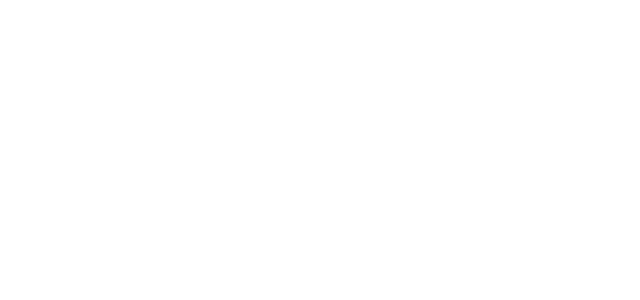
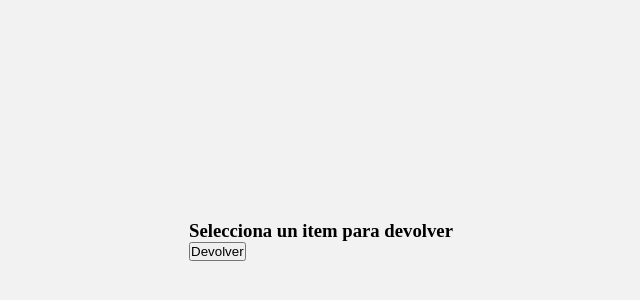
Before and after one commit to Corro-Kun/Loan-Manager.rust, a React (Vite) app in the folder frontend/: page /gestion/devolver in a window 1280 px wide. Before the commit this address had no page. Shown: the part 160-460 px from the top of the page, without its empty margins (319-959 px from the left). Built offline with nearby package versions, Linux system fonts and the light colour scheme; no server answers.

Commit message:
init Return

```diff
--- a/frontend/src/App.jsx
+++ b/frontend/src/App.jsx
@@ -13,6 +13,7 @@ import CreateStudent from "./page/createStudent.jsx";
 import LendPage from "./page/LendPage.jsx";
 import SelectItemPage from "./page/SelectItemPage.jsx";
 import HistorePage from "./page/HistorePage.jsx";
+import Return from "./page/Return.jsx";
 
 function App(){
   return(
@@ -34,6 +35,7 @@ function App(){
           <Route path="/prestamista" element={<Prestamista />} />
           <Route path="/gestion/prestamo" element={<LendPage />} />
           <Route path="/gestion/prestamo/selecionar" element={<SelectItemPage />} />
+          <Route path="/gestion/devolver" element={<Return />} />
           <Route path="/historial" element={<HistorePage />} />
         </Route>
       </Routes>
--- /dev/null
+++ b/frontend/src/components/ReturnDash/ReturnDash.jsx
@@ -0,0 +1,15 @@
+export default function ReturnDash(){
+  return(
+    <div>
+      <div>
+        <h3>Selecciona un item para devolver</h3>
+      </div>
+      <div>
+
+      </div>
+      <div>
+        <button>Devolver</button>
+      </div>
+    </div>
+  );
+}
--- /dev/null
+++ b/frontend/src/page/Return.jsx
@@ -0,0 +1,12 @@
+import BodyCenter from "./../components/BodyCenter/BodyCenter";
+import ReturnDash from "../components/ReturnDash/ReturnDash";
+
+function Return(){
+  return(
+    <BodyCenter>
+      <ReturnDash />
+    </BodyCenter>
+  );
+}
+
+export default Return;
--- a/frontend/src/page/prestamista.jsx
+++ b/frontend/src/page/prestamista.jsx
@@ -14,7 +14,7 @@ function Prestamista(){
         </ProfileProvider>
         <PanelMain>
           <ButtonImage image={"https://cdn-icons-png.flaticon.com/512/15334/15334547.png"} title={"Prestar"} path={"/gestion/prestamo"}  />
-          <ButtonImage image={"https://cdn-icons-png.flaticon.com/512/1440/1440524.png"} title={"Devolver"} />
+          <ButtonImage image={"https://cdn-icons-png.flaticon.com/512/1440/1440524.png"} title={"Devolver"} path={"/gestion/devolver"} />
           <ButtonImage image={"https://cdn-icons-png.flaticon.com/512/1584/1584831.png"} title={"Historias"} path={"/historial"} />
         </PanelMain>
       </BodyMain>
```
Also changed, not shown: frontend/src/components/ReturnDash/ReturnDash.css (added).
